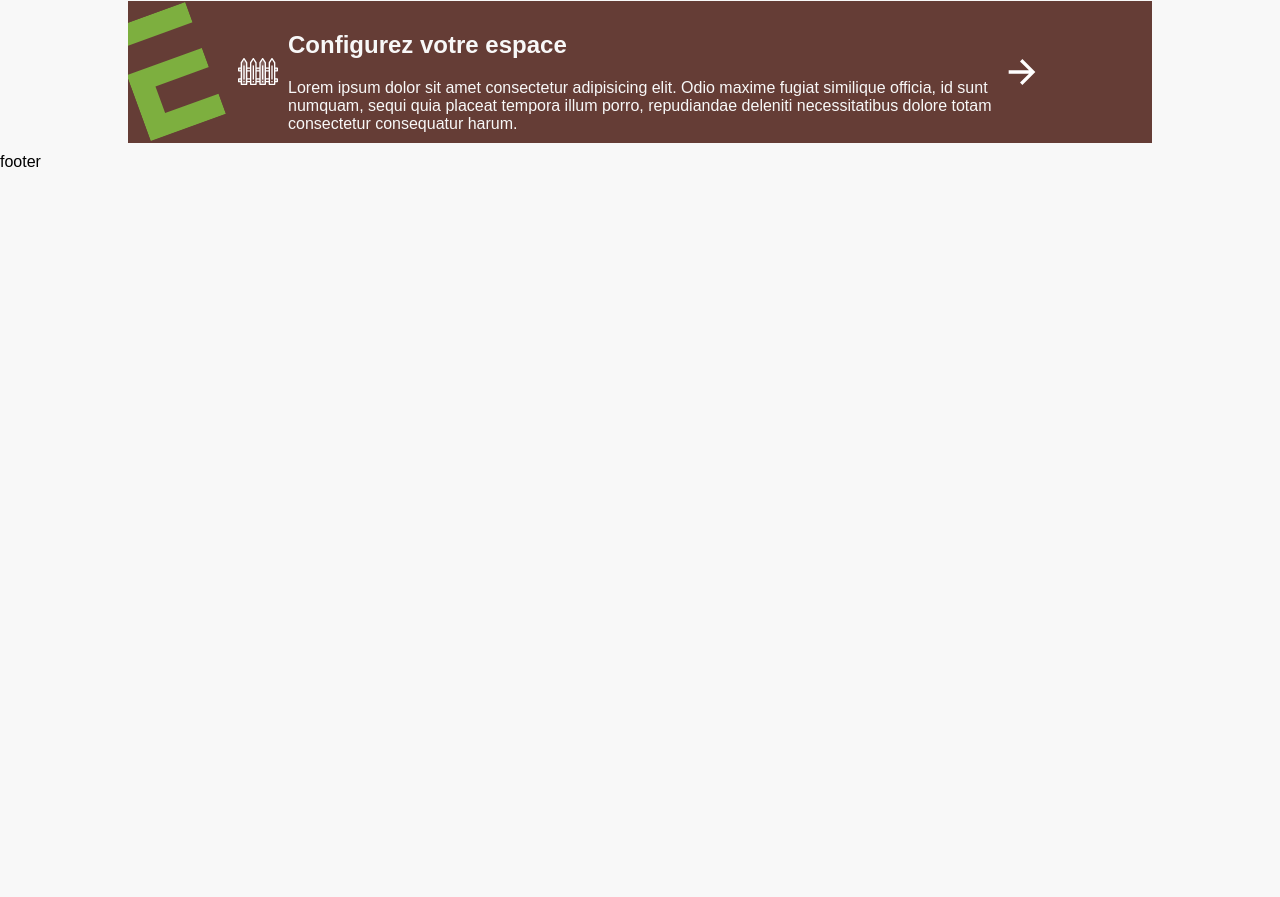
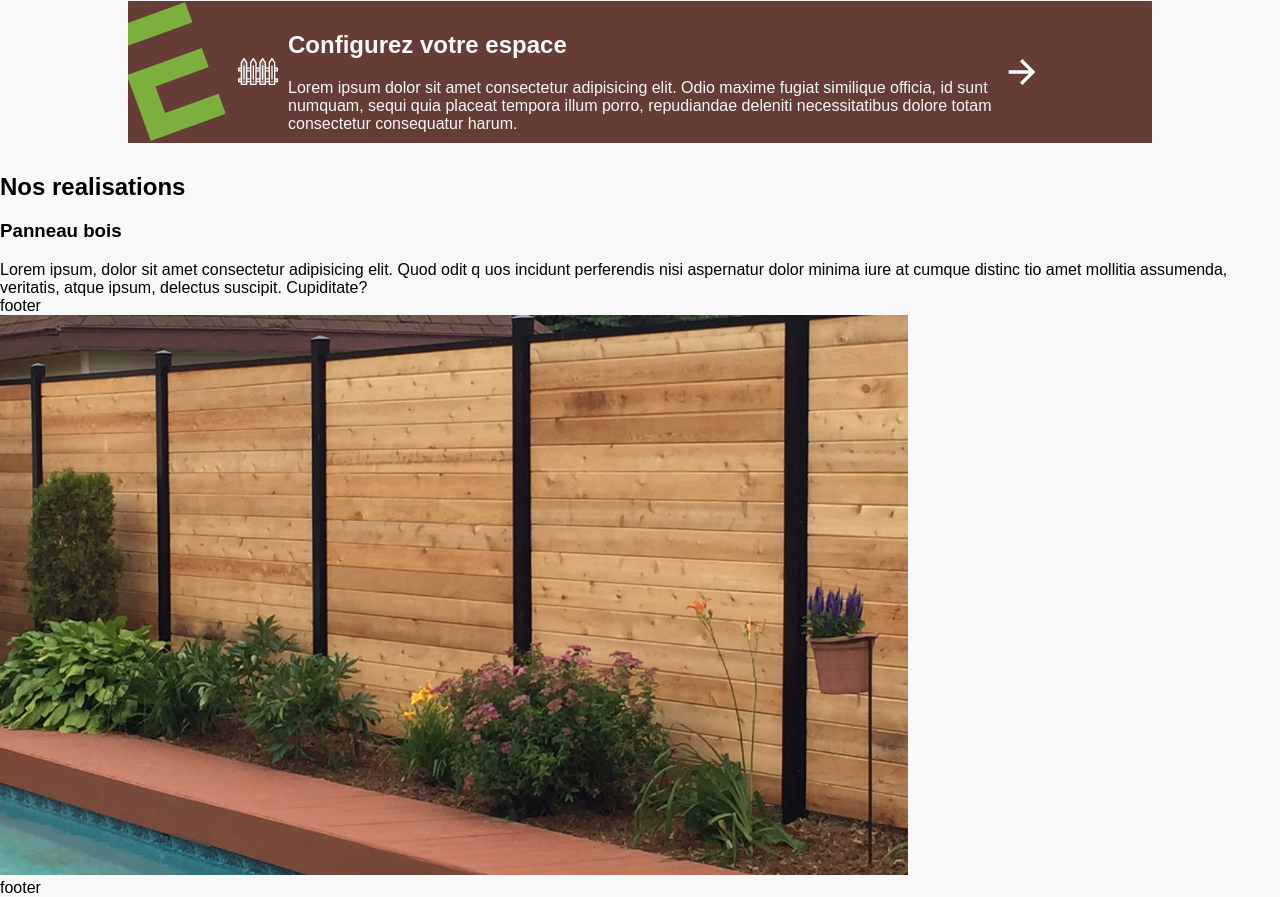
Before and after one commit to MahmoudFredj/Mon_Exterieur, a React (Create React App) app: page / in a window 1280 px wide. Shown: the part 1074-1971 px from the top of the page. Before the commit the page ends 1245 px from the top, so only its background shows below. Built offline with nearby package versions, Linux system fonts and the light colour scheme.

Commit message:
realisation

```diff
--- a/src/components/homepage/sections/instalation.jsx
+++ b/src/components/homepage/sections/instalation.jsx
@@ -1,6 +1,10 @@
 import React, { Component } from 'react';
 const Instalation = () => {
-    return (<section></section>);
+    return (
+        <section>
+
+        </section>
+    );
 }
 
 export default Instalation;
--- a/src/components/homepage/sections/realisation.jsx
+++ b/src/components/homepage/sections/realisation.jsx
@@ -1,6 +1,30 @@
 import React, { Component } from 'react';
+import background from "../../../assets/1e1fc50768fe089201a9d2f194ad33f1.png";
 const Realisation = () => {
-    return (<section></section>);
+    return (
+        <section className="realisation-panel">
+            <div className="content">
+                <h1>Nos realisations</h1>
+                <div className="off-content-right">
+                    <div className="title">
+                        <h3>Panneau bois</h3>
+                    </div>
+                    <div className="content">
+                        <article>
+                            Lorem ipsum, dolor sit amet consectetur adipisicing elit. Quod odit q
+                            uos incidunt perferendis nisi aspernatur dolor minima iure at cumque distinc
+                            tio amet mollitia assumenda, veritatis, atque ipsum, delectus suscipit.
+                            Cupiditate?
+                        </article>
+                    </div>
+                    <div className="foot">footer</div>
+                </div>
+            </div>
+            <div className="background">
+                <img src={background} alt="too cool for school" />
+            </div>
+        </section>
+    );
 }
 
 export default Realisation;
```
